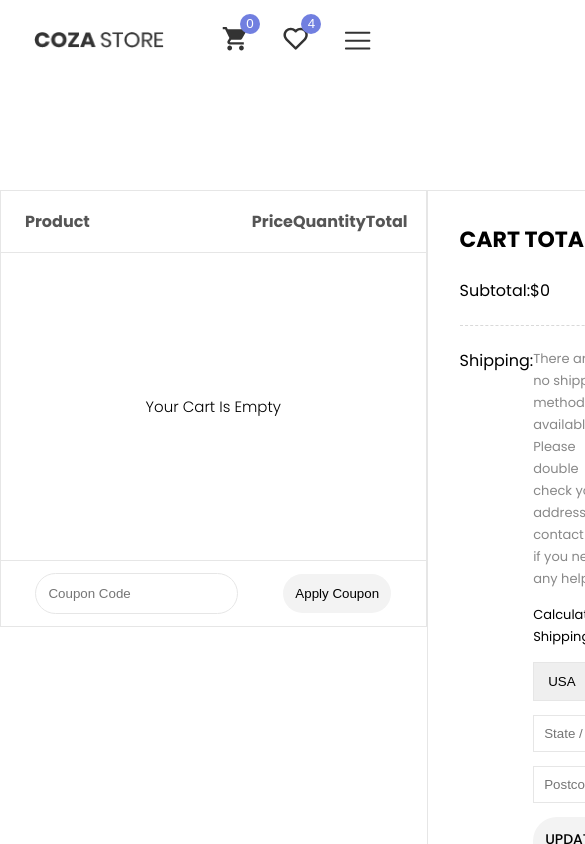
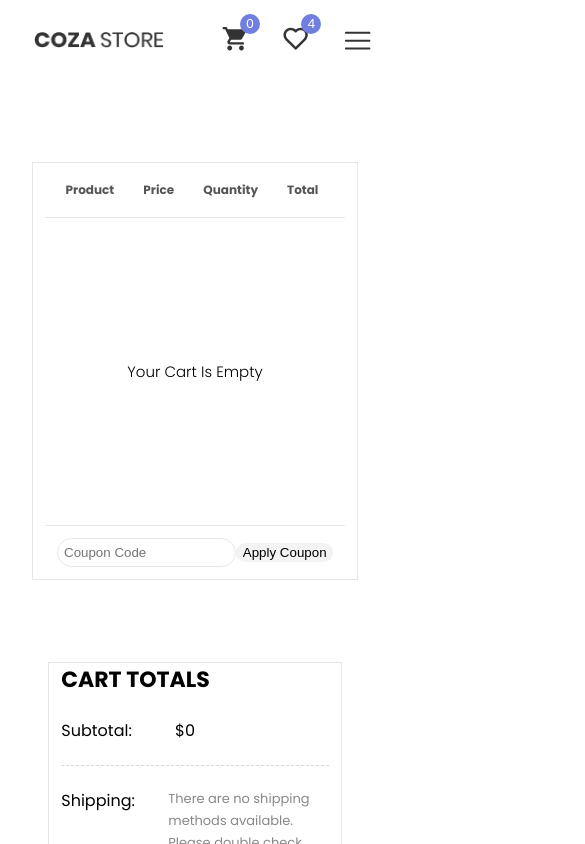
Before and after one commit to Cireka/Cosa-Store-Project, a Next.js app: page /CartPage in a window 390 px wide. Shown: the top 844 px of the page, 585 px wide, since content can reach past the window. Built offline with nearby package versions, Linux system fonts and the light colour scheme; a web font is replaced by a local one.

Commit message:
Finished Project

```diff
--- a/Components/About/About.module.css
+++ b/Components/About/About.module.css
@@ -1,7 +1,3 @@
-.Section {
-  margin-top: 4.2rem;
-}
-
 .BackgroundImage {
   background-image: url(../../public/AboutPage/bg-01.jpg);
   background-size: cover;
--- a/Components/Blog/BlogPage.js
+++ b/Components/Blog/BlogPage.js
@@ -43,7 +43,6 @@ const BlogPage = () => {
 
   return (
     <section className={style.Section}>
-      {/* <div className={style.backgroundImage}>Blog</div> */}
       <div className={style.FlexConatiner}>
         <div className={style.BlogParrent}>
           <BlogTemplate
--- a/Components/Cart Page/cart.module.css
+++ b/Components/Cart Page/cart.module.css
@@ -287,3 +287,103 @@
   background-color: #717fe0;
   color: white;
 }
+@media (max-width: 1200px) {
+  .MaxHeight {
+    padding: 0 1.2rem;
+    width: 100%;
+    overflow-y: scroll;
+    overflow-x: scroll !important;
+  }
+  .CartContainer {
+    padding: 3.2rem;
+    margin-top: 6.2rem;
+    display: flex;
+    flex-direction: column;
+    align-items: center;
+    gap: 8.2rem;
+  }
+  .ItemsParrent {
+    padding: 0 1.2rem;
+    width: 100%;
+  }
+  .SummaryParrent {
+    padding: 0 1.2rem;
+    width: 90%;
+  }
+}
+
+@media (max-width: 593px) {
+  .MaxHeight {
+    padding: 0 1.2rem;
+    width: 100%;
+    overflow-y: scroll;
+    overflow-x: scroll !important;
+  }
+  .CartItemParrent {
+    width: 600px;
+  }
+}
+@media (max-width: 593px) {
+  .Titles {
+    width: 100%;
+    padding: 1.8rem;
+    padding-left: 1.2rem;
+    display: flex;
+    justify-content: space-around;
+    align-items: center;
+    border-bottom: 1px solid #e6e6e6;
+    gap: 1.2rem;
+    font-size: 1.2rem;
+  }
+  .Titles > .FirstChild {
+    margin-left: 0;
+    margin-right: 0;
+  }
+  .Titles > h2 {
+    font-size: 1.2rem;
+  }
+}
+
+@media (max-width: 419px) {
+  .Coupon > button {
+    width: 35%;
+    transition: ease-in-out 0.3s;
+    cursor: pointer;
+    background-color: #f3f3f3;
+    border-radius: 2.4rem;
+    border: none;
+    padding: 0.2rem;
+  }
+  .Coupon > input {
+    width: 65%;
+    background-color: white;
+    border-radius: 2.4rem;
+    padding: 0.6rem;
+    border: 1px solid #e6e6e6;
+  }
+}
+@media (max-width: 372px) {
+  .RightSideParrent > p {
+    font-family: "Poppins", sans-serif;
+    font-size: 1rem;
+    line-height: 1.6923;
+    color: #888;
+  }
+  .RightSideParrent > h3 {
+    font-size: 1.3rem;
+  }
+  .RightSideParrent > .Select {
+    font-size: 1.3rem;
+  }
+  .RightSideParrent > button {
+    font-size: 1.3rem;
+    padding: 0.1rem;
+  }
+  .ShippingPar {
+    width: 100%;
+    gap: 0.2rem;
+    display: flex;
+    align-items: flex-start;
+    justify-content: space-between;
+  }
+}
--- a/Components/Contact/ContactPage.module.css
+++ b/Components/Contact/ContactPage.module.css
@@ -98,6 +98,7 @@
   font-weight: 200;
   color: #888;
 }
+
 .BackgroundImage {
   width: 100vw;
   background-image: url(../../public/AboutPage/bg-01.jpg);
@@ -106,7 +107,7 @@
   background-repeat: no-repeat;
   padding: 92px 15px;
   margin-bottom: 6.2rem;
-  margin-top: 4.2rem;
+  /* margin-top: 4.2rem; */
 }
 .BackgroundImage > h1 {
   text-align: center;
--- a/Components/DetailedProductView/DetailedProductView.module.css
+++ b/Components/DetailedProductView/DetailedProductView.module.css
@@ -128,3 +128,131 @@
   right: 0;
   top: -3.5rem;
 }
+@media (max-width: 1500px) {
+  .PannelCart {
+    position: fixed;
+    left: 50%;
+    top: 50%;
+    width: 100rem;
+    height: 66rem;
+    margin: -33rem 0 0 -50rem;
+    position: fixed;
+    background-color: #fff;
+    color: black;
+    z-index: 200;
+  }
+}
+@media (max-width: 1037px) {
+  .PannelCart {
+    position: fixed;
+    left: 50%;
+    top: 50%;
+    width: 76rem;
+    height: 66rem;
+    margin: -33rem 0 0 -38rem;
+    position: fixed;
+    background-color: #fff;
+    color: black;
+    z-index: 200;
+  }
+}
+@media (max-width: 800px) {
+  .SmallImagesParrent {
+    flex-direction: row;
+    position: absolute;
+    justify-content: space-around;
+    width: 304px;
+    gap: 0;
+    z-index: 10;
+    left: 45px;
+    bottom: 135px;
+  }
+  .imgSmall {
+    width: 65px;
+    height: auto;
+  }
+  .img {
+    position: relative;
+  }
+}
+@media (max-width: 682px) {
+  .imgSmall {
+    width: 45px;
+    height: auto;
+  }
+  .SmallImagesParrent {
+    width: 160px;
+    bottom: 380px;
+    left: 100px;
+  }
+  .PannelCart {
+    height: 96%;
+    margin: -38rem 0 0 -38rem;
+    overflow-y: scroll;
+  }
+  .Details {
+    padding-bottom: 3.2rem;
+  }
+  .Container {
+    width: 100%;
+    height: 100%;
+    display: flex;
+    flex-direction: column;
+    align-items: center;
+    justify-content: flex-start;
+    margin-top: 2.8rem;
+  }
+  .Details {
+    margin-top: 9.8rem;
+    width: 70%;
+    display: flex;
+    flex-direction: column;
+    gap: 1.2rem;
+  }
+  .ParrentOfInputs {
+    display: flex;
+    flex-direction: column;
+    justify-content: center;
+    gap: 1.2rem;
+    margin-left: 0;
+  }
+  .inputParrent {
+    display: flex;
+    flex-direction: column;
+    justify-content: center;
+    gap: 1.2rem;
+  }
+}
+@media (max-width: 588px) {
+  .PannelCart {
+    position: fixed;
+    left: 50%;
+    top: 50%;
+    width: 36rem;
+    height: 66rem;
+    margin: -33rem 0 0 -18rem;
+    position: fixed;
+    background-color: #fff;
+    color: black;
+    z-index: 200;
+  }
+}
+
+@media (max-width: 368px) {
+  .PannelCart {
+    position: fixed;
+    left: 50%;
+    top: 50%;
+    width: 28rem;
+    margin: -33rem 0 0 -14rem;
+  }
+  .imgSmall {
+    width: 45px;
+    height: auto;
+  }
+  .SmallImagesParrent {
+    width: 160px;
+    bottom: 420px;
+    left: 60px;
+  }
+}
--- a/Components/Navigation/NavBar.js
+++ b/Components/Navigation/NavBar.js
@@ -135,7 +135,7 @@ const NavBar = () => {
           {burgerMenuOpen && (
             <motion.div
               className={style.animationDiv}
-              initial={{ height: 0, opacity: 1, marginBottom: 0 }}
+              initial={{ height: 0, opacity: 0, marginBottom: 0 }}
               animate={{ height: "auto", opacity: 1, marginBottom: 52 }}
               exit={{
                 height: 0,
--- a/Components/Navigation/NavBar.module.css
+++ b/Components/Navigation/NavBar.module.css
@@ -181,6 +181,7 @@
   font-weight: 400;
 }
 .animationDiv {
+  position: initial;
   margin-bottom: 0 !important;
 }
 
@@ -295,6 +296,20 @@
     border: none;
   }
 }
+@media (max-width: 800px) {
+  .sidePannelCart {
+    top: 0;
+    right: -400px;
+    margin: 0 auto;
+    width: 280px;
+    height: 100vh;
+    position: fixed;
+    background-color: #fff;
+    color: black;
+    z-index: 200;
+  }
+}
+
 @media (max-width: 350px) {
   .MobileNavContainer > h2 {
     transition: ease-in-out 0.3s;
--- a/Components/UI/FeaturedBox.js
+++ b/Components/UI/FeaturedBox.js
@@ -10,7 +10,7 @@ const FeaturedBox = (props) => {
           <h1 className={style.title}>{props.title}</h1>
           <p className={style.par}>{props.par}</p>
           <p className={style.shopNow}>Shop Now</p>
-          <Image className={style.Featuredimg} src={props.img} />
+          <Image alt="Image" className={style.Featuredimg} src={props.img} />
         </div>
       </div>
     </Link>
--- a/Components/UI/ModalCart/ModalCart.module.css
+++ b/Components/UI/ModalCart/ModalCart.module.css
@@ -154,3 +154,12 @@
   cursor: pointer;
   background-color: #717fe0;
 }
+@media (max-width: 900px) {
+  .Container {
+    margin-top: 6.2rem;
+    padding: 0 1.2rem;
+  }
+  .CheckOut > button {
+    padding: 0.6rem;
+  }
+}
--- a/pages/Contact.js
+++ b/pages/Contact.js
@@ -2,6 +2,7 @@ import { Fragment } from "react";
 import NavBar from "../Components/Navigation/NavBar";
 import Footer from "../Components/Footer/Footer";
 import ContactPage from "../Components/Contact/ContactPage";
+import { AnimatePresence, motion } from "framer-motion";
 
 const Contact = () => {
   return (
```
Also changed, not shown: Components/Slider/Slider.js (+8 -2 lines).
